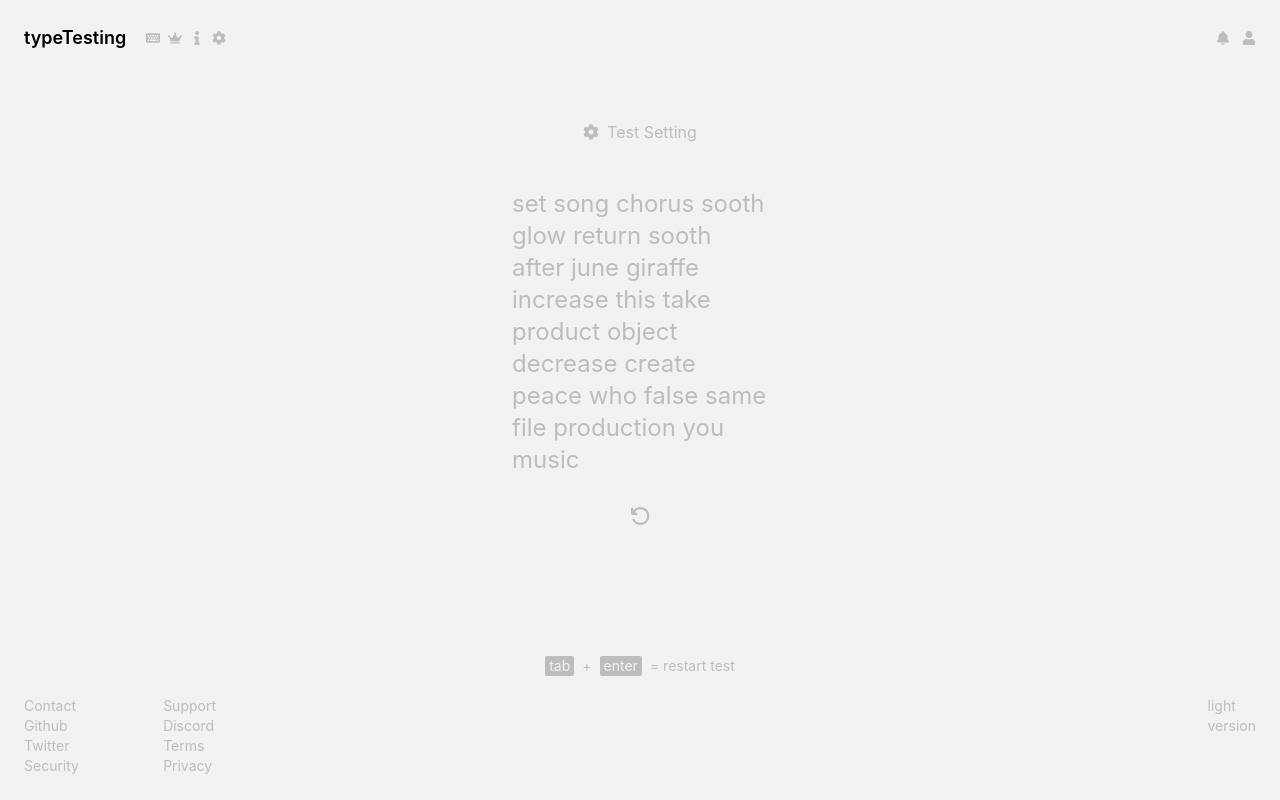
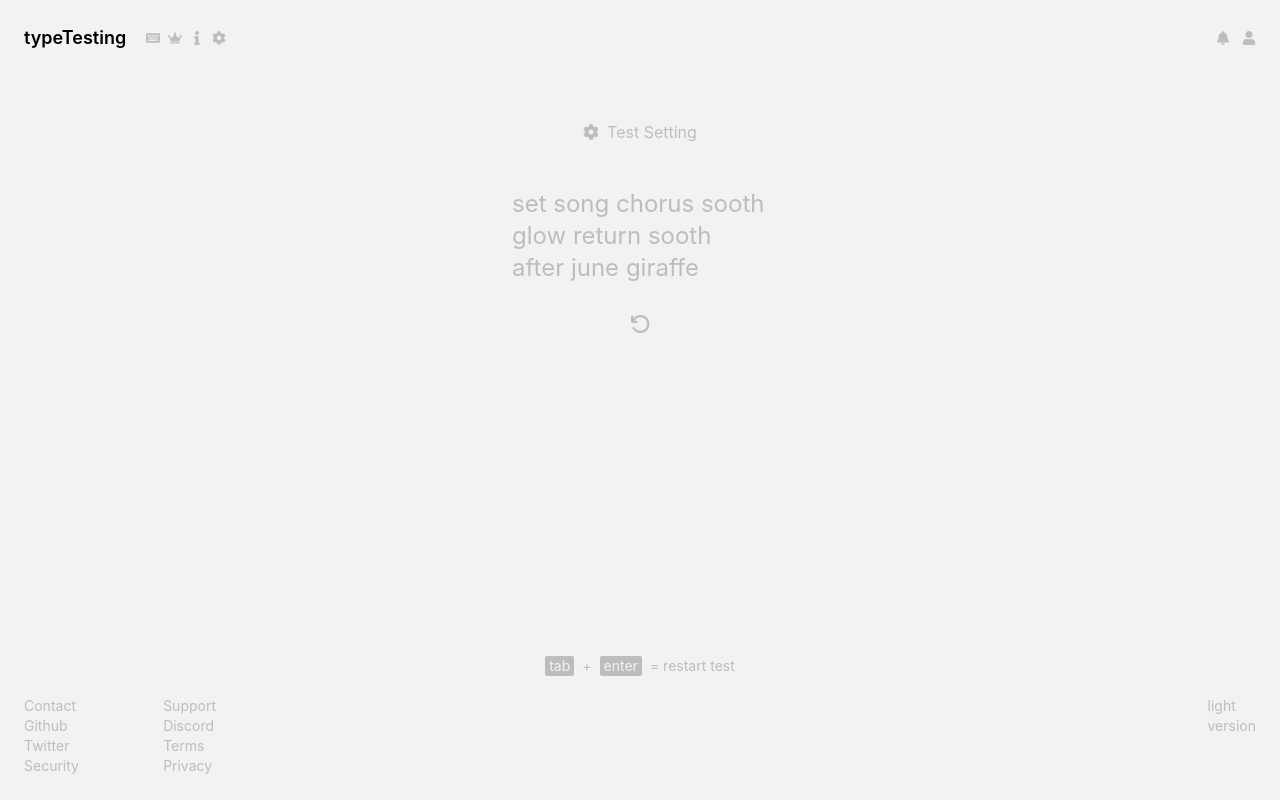
Before and after one commit to hamza2001-max/test-typing-mern, a React (Create React App) app in the folder client/: page / in a window 1280 px wide. Built offline with nearby package versions, Linux system fonts and the light colour scheme.

Commit message:
completed the word scroll and included ourTheme theme

```diff
--- a/client/src/components/Test.tsx
+++ b/client/src/components/Test.tsx
@@ -1,14 +1,16 @@
 import { useCallback, useEffect, useRef, useState } from "react";
 import { wordsJSON } from "../testJson";
 import { VscDebugRestart } from "react-icons/vsc";
-import {  useSelector } from "react-redux";
+import { useSelector } from "react-redux";
 import { WordChecker } from "./WordChecker";
 import { promptValueInterface } from "../types";
 
 export const Test = () => {
-  const [testSentence, setTestSentence] = useState<string>("hamzaAli");
+  const [testSentence, setTestSentence] = useState<string>("");
   const [inputValue, setInputValue] = useState<string>("");
   const [textWritten, setTextWritten] = useState<string>("");
+  const [scrollIndex, setScrollIndex] = useState(3);
+  const [lineHeiInc, setLineHeiInc] = useState(1);
   const inputRef = useRef<HTMLInputElement>(null);
 
   const testLimiterSelector = useSelector(
@@ -19,8 +21,12 @@ export const Test = () => {
     (state: promptValueInterface) => state.promptValue.promptValue
   );
 
+
   useEffect(() => {
-    inputRef.current?.focus();
+    if (inputRef.current) {
+      inputRef.current?.focus();
+      inputRef.current.disabled = false;
+    }
 
     const handleInputChange = () => {
       if (typeof inputRef.current?.value === "string") {
@@ -30,7 +36,6 @@ export const Test = () => {
 
     const inputElement = inputRef.current;
     inputElement?.addEventListener("input", handleInputChange);
-
     return () => {
       inputElement?.removeEventListener("input", handleInputChange);
     };
@@ -69,7 +74,8 @@ export const Test = () => {
         const randomWord =
           wordsJSON[Math.floor(Math.random() * wordsJSON.length)].word;
         prototypeSentence +=
-          i === limiterPromptSelector - 1 ? randomWord : randomWord + " ";}
+          i === limiterPromptSelector - 1 ? randomWord : randomWord + " ";
+      }
       setTestSentence(prototypeSentence);
     }
   }, [testLimiterSelector, limiterPromptSelector]);
@@ -78,6 +84,8 @@ export const Test = () => {
     testSentenceCreator();
     setTextWritten("");
     setInputValue("");
+    setScrollIndex(3);
+    setLineHeiInc(1);
     if (inputRef.current) {
       inputRef.current.value = "";
       inputRef.current.disabled = false;
@@ -129,6 +137,10 @@ export const Test = () => {
         inputValue={inputValue}
         textWritten={textWritten}
         inputRef={inputRef}
+        scrollIndex={scrollIndex}
+        lineHeiInc={lineHeiInc}
+        setScrollIndex={setScrollIndex}
+        setLineHeiInc={setLineHeiInc}
       />
       <input
         type="text"
--- a/client/src/components/WordChecker.tsx
+++ b/client/src/components/WordChecker.tsx
@@ -1,3 +1,4 @@
+import { useEffect, useRef } from "react";
 import { WordCheckerInterface } from "../types";
 import { CurrentFragment } from "./CurrentFragment";
 import { PreviousFragment } from "./PreviousFragment";
@@ -7,7 +8,38 @@ export const WordChecker = ({
   inputRef,
   inputValue,
   testSentence,
+  scrollIndex,
+  lineHeiInc,
+  setScrollIndex,
+  setLineHeiInc,
 }: WordCheckerInterface) => {
+  const divRef = useRef<HTMLDivElement>(null);
+  const typedSentenceRef = useRef<HTMLDivElement>(null);
+
+  useEffect(() => {
+    if (typedSentenceRef.current) {
+      typedSentenceRef.current.scrollTop = 0;
+    }
+  }, [testSentence]);
+
+  useEffect(() => {
+    const divElement = divRef.current;
+    if (divElement) {
+      const divHeight = divElement.offsetHeight;
+      const lineHeight = parseInt(
+        window.getComputedStyle(divElement).lineHeight || "0"
+      );
+      const lines = Math.floor(divHeight / lineHeight);
+      if (lines === scrollIndex) {
+        if (typedSentenceRef.current) {
+          typedSentenceRef.current.scrollTop = lineHeight * lineHeiInc;
+          setScrollIndex((prev) => ++prev);
+          setLineHeiInc((prev) => ++prev);
+        }
+      }
+    }
+  }, [textWritten, lineHeiInc, scrollIndex, setScrollIndex, setLineHeiInc]);
+
   const typedSentence = testSentence.split(" ").map((word, firstIndex) => {
     const lastWordWrittenIndex = textWritten.split(" ").length - 1;
     const currentSentenceWord = testSentence.split(" ")[lastWordWrittenIndex];
@@ -34,13 +66,23 @@ export const WordChecker = ({
   });
 
   return (
-    <section
-      className="flex text-custom-primary text-2xl"
-      onClick={() => {
-        inputRef.current?.focus();
-      }}
-    >
-      <p className=" w-64 break-words">{typedSentence}</p>
-    </section>
+    <>
+      <div
+        className="flex text-custom-primary text-2xl h-24 w-64 overflow-hidden"
+        ref={typedSentenceRef}
+        onClick={() => {
+          inputRef.current?.focus();
+        }}
+      >
+        <p className="">{typedSentence}</p>
+      </div>
+      <div className="text-2xl absolute opacity-0 -z-10" ref={divRef}>
+        <p className="w-64">
+          {textWritten +
+            " " +
+            testSentence.split(" ")[textWritten.split(" ").length - 1]}
+        </p>
+      </div>
+    </>
   );
 };
--- a/client/src/data/themeSchemeData.ts
+++ b/client/src/data/themeSchemeData.ts
@@ -99,4 +99,9 @@ export const themeSchemes = [
     themeClass: "desertOasis",
     theme: themeSlice.actions.desertOasis,
   },
+  {
+    title: "our theme",
+    themeClass: "ourTheme",
+    theme: themeSlice.actions.ourTheme,
+  },
 ];
--- a/client/src/index.css
+++ b/client/src/index.css
@@ -59,6 +59,13 @@
     --color-tertiary: #76bb40;
     --color-fill: #fff2d5;
   }
+
+  .ourTheme {
+    --color-primary: #6d0f19;
+    --color-secondary: #fcd116;
+    --color-tertiary: #ffffff;
+    --color-fill: #ce1226;
+  }
 }
 
 body {
--- a/client/src/redux/themeSlice.ts
+++ b/client/src/redux/themeSlice.ts
@@ -30,6 +30,9 @@ export const themeSlice = createSlice({
     },
     desertOasis: (state) => {
       state.theme = "desertOasis";
-    }
+    },
+    ourTheme: (state) => {
+      state.theme = "ourTheme";
+    },
   },
 });
--- a/client/src/types.ts
+++ b/client/src/types.ts
@@ -39,6 +39,10 @@ export interface WordCheckerInterface {
   testSentence: string;
   textWritten: string;
   inputRef: React.RefObject<HTMLInputElement>;
+  scrollIndex: number;
+  lineHeiInc: number;
+  setScrollIndex: React.Dispatch<React.SetStateAction<number>>;
+  setLineHeiInc: React.Dispatch<React.SetStateAction<number>>;
 }
 
 export interface PreviousFragmentInterface {
```
